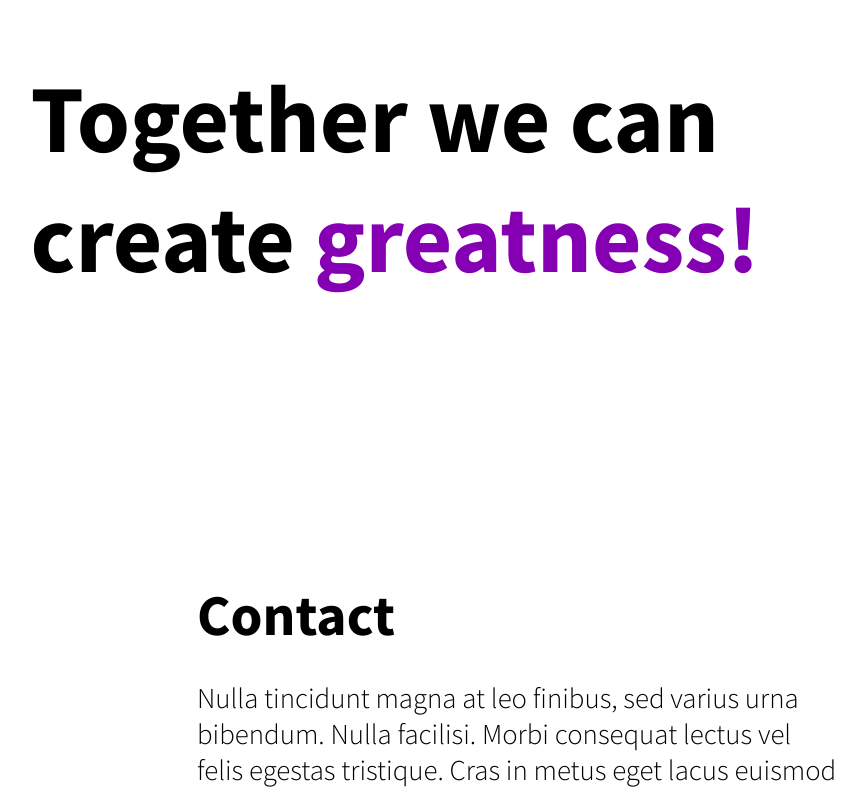
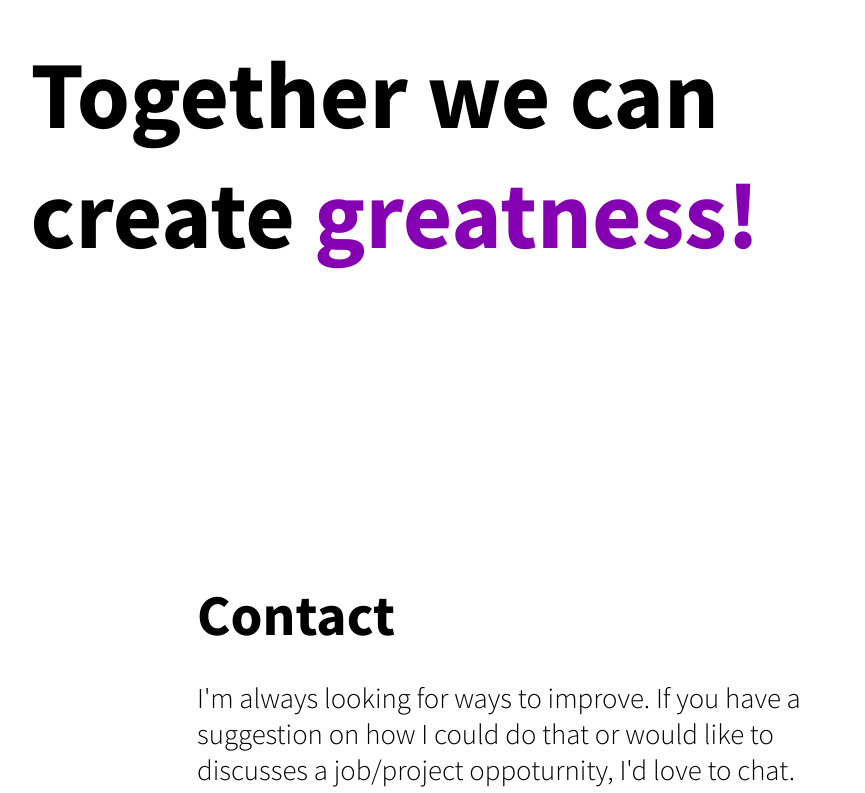
Before and after one commit to vinhbt241/my-portfolio-website, a React (Create React App) app: page /contact in a window 1280 px wide. Shown: the part 222-1015 px from the top of the page, without its empty margins (123-988 px from the left). Built offline with nearby package versions, Linux system fonts and the light colour scheme.

Commit message:
Add animation to header

```diff
--- a/src/components/About.js
+++ b/src/components/About.js
@@ -21,7 +21,13 @@ const About = () => {
       <HoverLink pathName="/" styleLink="HoverLink home-link" hoverText="vinh.home" notHoverText="vinh."/>
 
       <div className="about-header">
-        <p>I am a <span className="purple-text">Full-Stack</span> developer</p>
+        <motion.div
+          initial={{height: 0, y: 200}}
+          animate={{height: "2.6em", y: 0}}
+          transition={{ ease: "easeOut",duration: .5 }}
+          className="motion-container">
+          <p>I am a <span className="purple-text">Full-Stack</span> developer</p>
+        </motion.div>
       </div>
 
       <div className="about-skills">
--- a/src/components/Contact.js
+++ b/src/components/Contact.js
@@ -21,16 +21,24 @@ const Contact = () => {
     <HoverLink pathName="/" styleLink="HoverLink home-link" hoverText="vinh.home" notHoverText="vinh."/>
 
     <div className="contact-header">
-        <p>
-          Together we can
-          <br></br>
-          create <span className="purple-text">greatness!</span>
-        </p>
+        <motion.div
+          initial={{height: 0, y: 200}}
+          animate={{height: "2.6em", y: 0}}
+          transition={{ ease: "easeOut",duration: .5 }}
+          className="motion-container">
+          <p>
+            Together we can
+            <br></br>
+            create <span className="purple-text">greatness!</span>
+          </p>
+        </motion.div>
     </div>
 
     <div className="contact-main">
         <h1>Contact</h1>
-        <p>Nulla tincidunt magna at leo finibus, sed varius urna bibendum. Nulla facilisi. Morbi consequat lectus vel felis egestas tristique. Cras in metus eget lacus euismod accumsan eu eget odio. Nunc sit amet orci molestie, eleifend metus eget, dapibus tortor. Aliquam scelerisque leo dui, at egestas massa scelerisque fringilla. Proin euismod neque enim, sed tristique ligula hendrerit et. Suspendisse potenti. Nulla augue tortor, fermentum eu euismod sit amet, mattis ac ligula. Quisque finibus pharetra dolor. Sed non commodo neque. Nullam malesuada tempor felis, vel rutrum elit bibendum quis. Praesent aliquet ullamcorper ex a vulputate. Phasellus at quam quam. Duis id elit vel ligula tincidunt malesuada. </p>
+        <p>
+          I'm always looking for ways to improve. If you have a suggestion on how I could do that or would like to discusses a job/project oppoturnity, I'd love to chat.
+        </p>
         <p className="purple-text HoverLinkText">
           <button
             className="unstyle-button"
--- a/src/components/LinkContainer.js
+++ b/src/components/LinkContainer.js
@@ -8,7 +8,7 @@ const LinkContainer = () => {
         initial={{height: 0, y: 200}}
         animate={{height: "auto", y: 0}}
         transition={{ ease: "easeOut",duration: .5 }}
-        className="HoverLink-container">
+        className="motion-container">
         <HoverLink
           pathName="about"
           styleLink="HoverLink purple-text"
@@ -19,7 +19,7 @@ const LinkContainer = () => {
         initial={{height: 0, y: 200}}
         animate={{height: "auto", y: 0}}
         transition={{ ease: "easeOut",duration: .5, delay: .5 }}
-        className="HoverLink-container">
+        className="motion-container">
         <HoverLink
           pathName="work"
           styleLink="HoverLink"
@@ -30,7 +30,7 @@ const LinkContainer = () => {
         initial={{height: 0, y: 200}}
         animate={{height: "auto", y: 0}}
         transition={{ ease: "easeOut",duration: .5, delay: 1 }}
-        className="HoverLink-container">
+        className="motion-container">
         <HoverLink
           pathName="contact"
           styleLink="HoverLink"
--- a/src/styles/App.css
+++ b/src/styles/App.css
@@ -47,7 +47,7 @@ body {
   height: 80vh;
 }
 
-.HoverLink-container {
+.motion-container {
   overflow: hidden;
 }
 
@@ -112,10 +112,17 @@ body {
   width: 100vw;
   height: 100vh;
   display: flex;
-  align-items: center;
   font-size: 2em;
   padding-left: 12vw;
   box-sizing: border-box;
+}
+
+.about-header {
+  padding-top: 38vh;
+}
+
+.contact-header {
+  padding-top: 32vh;
 }
 
 .about-header p,
```
